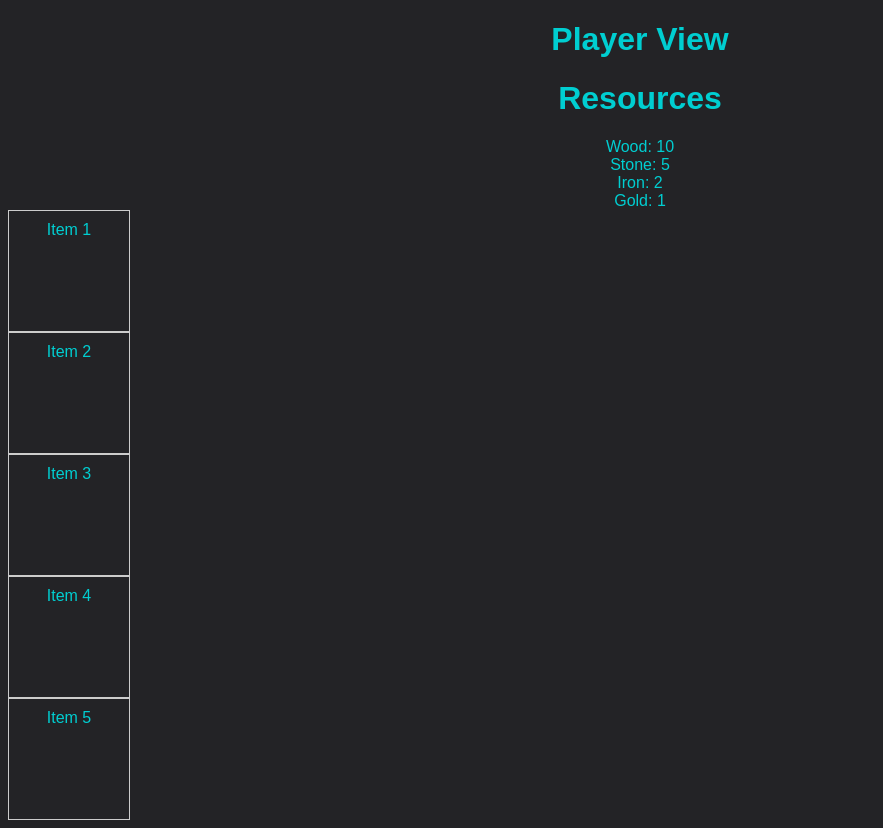
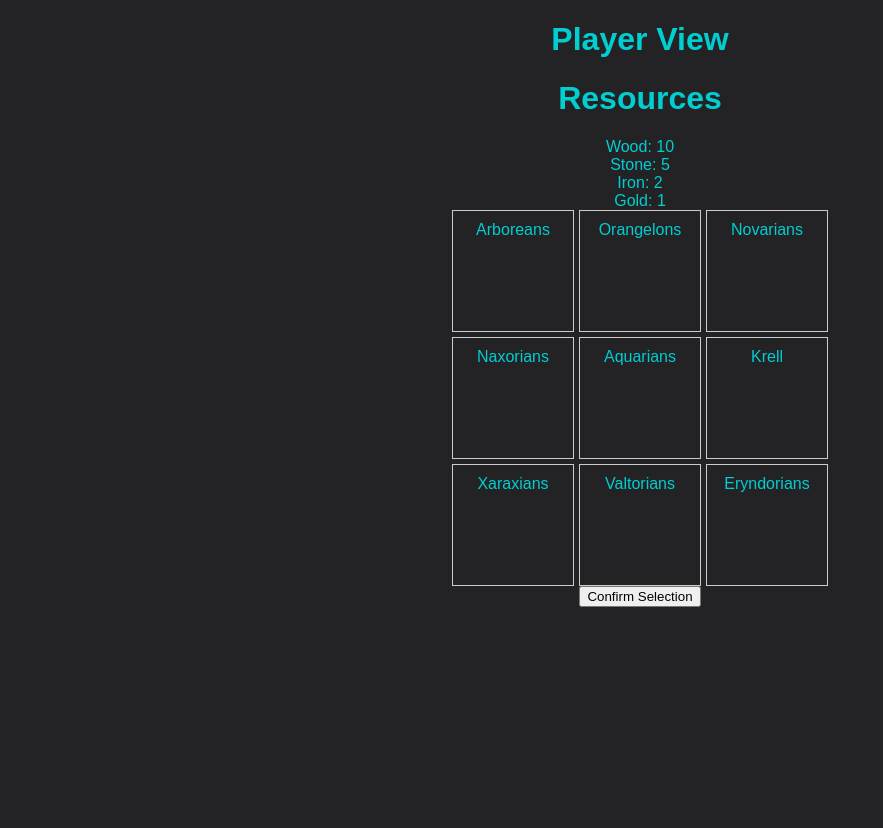
Before and after one commit to filiplindset/DIT568-teaching-megagame, a Vue app: page /player in a window 1280 px wide. Shown: the whole page, without its empty margins (0-883 px from the left). After the commit the page ends 800 px from the top, so only its background shows below. Built offline with nearby package versions, Linux system fonts and the light colour scheme.

Commit message:
team select stuff

```diff
--- a/src/assets/main.css
+++ b/src/assets/main.css
@@ -20,12 +20,6 @@ body {
   font-family: Arial, sans-serif;
 }
 
-.item-grid {
-  display: grid;
-  grid-template-columns: repeat(3, 1fr);
-  grid-gap: 10px;
-}
-
 .grid-item {
   padding: 10px;
   border: 1px solid #ccc;
@@ -38,3 +32,12 @@ body {
   background-color: lightseagreen;
   color: white;
 }
+
+.grid-container {
+  display: grid;
+  grid-template-columns: repeat(3, 122px);
+  grid-gap: 5px;
+  justify-content: center;
+  align-items: center;
+
+}
--- a/src/components/TeamSelect.vue
+++ b/src/components/TeamSelect.vue
@@ -5,6 +5,7 @@
                 {{ item.name }}
             </div>
         </div>
+        <button @click="confirmSelection">Confirm Selection</button>
     </div>
 </template>
 
--- a/src/views/PlayerView.vue
+++ b/src/views/PlayerView.vue
@@ -27,11 +27,17 @@ export default {
             ],
             // teams/factions
             items: [
-                { id: 1, name: 'Item 1' },
-                { id: 2, name: 'Item 2' },
-                { id: 3, name: 'Item 3' },
-                { id: 4, name: 'Item 4' },
-                { id: 5, name: 'Item 5' }
+                { id: 1, name: 'Arboreans' },
+                { id: 2, name: 'Orangelons' },
+                { id: 3, name: 'Novarians' },
+                { id: 4, name: 'Naxorians' },
+                { id: 5, name: 'Aquarians' },
+                { id: 6, name: 'Krell' },
+                { id: 7, name: 'Xaraxians' },
+                { id: 8, name: 'Valtorians' },
+                { id: 9, name: 'Eryndorians' },
+
+
             ]
         };
     },
```
